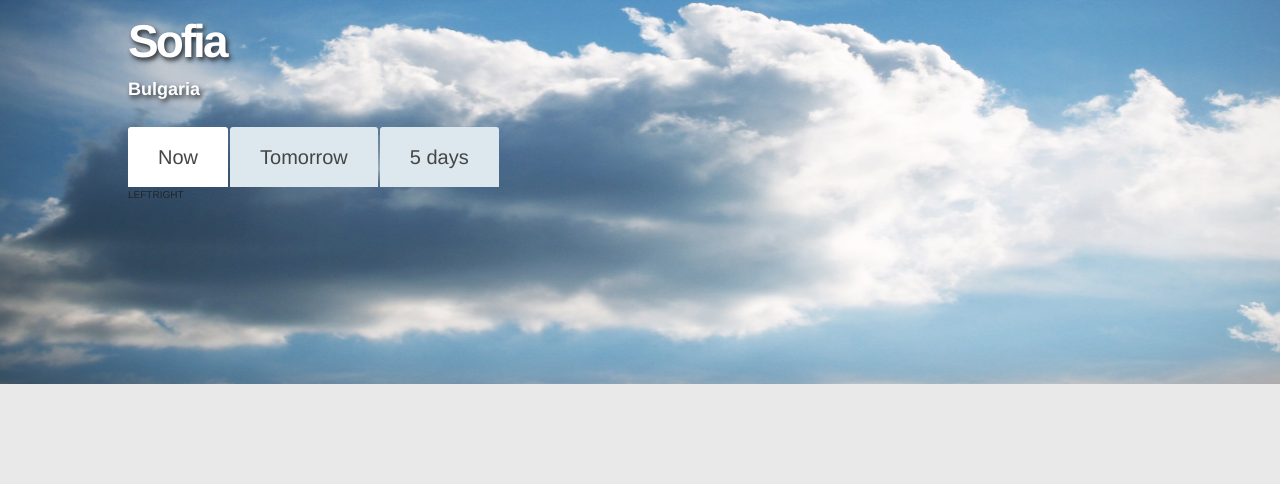
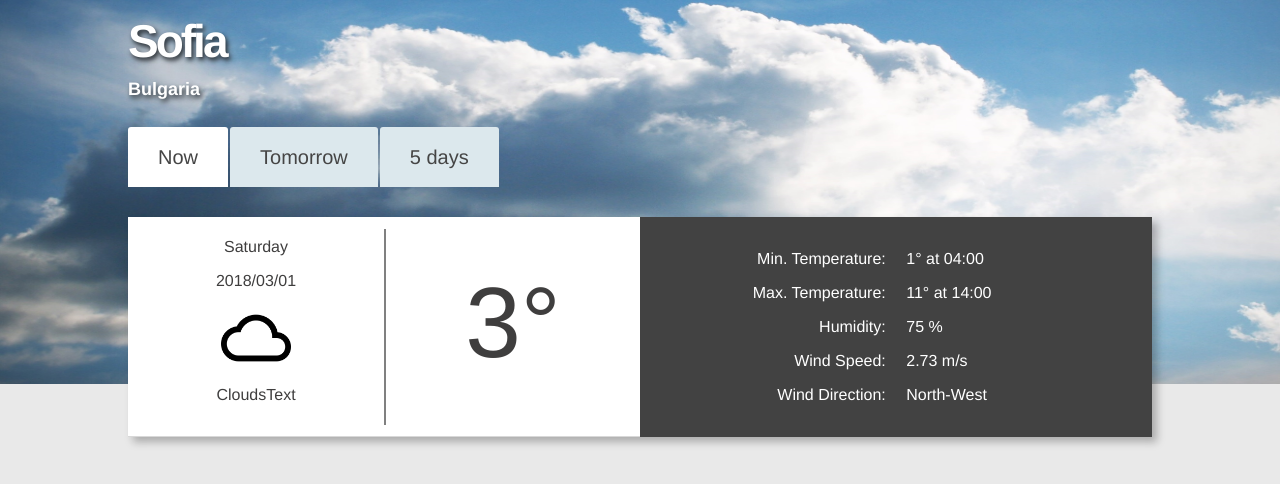
Before and after one commit to jivka93/BadWeather, a plain HTML site: page BadWeatherApp/index.html in a window 1280 px wide. Shown: the part 76-560 px from the top of the page. Drawn offline with nearby package versions, Linux system fonts and the light colour scheme; no server answers.

Commit message:
adding tomorrow tab

```diff
--- a/BadWeatherApp/css/main.css
+++ b/BadWeatherApp/css/main.css
@@ -105,7 +105,9 @@ body {
 }
 
 
-/*------Content--------*/
+/*-------------CONTENT----------------*/
+
+/* -------Tomorrow-------- */
 table{
     box-shadow: 5px 5px 8px rgba(0, 0, 0, 0.267);
     margin-bottom: 30px;
@@ -124,7 +126,6 @@ table{
 
 #current-weather-table {
     width: 100%;
-    display:none;
 }
 
 table tr td .bigger-text {
@@ -148,7 +149,54 @@ table tr td .smaller-text{
 }
 
 /* -------Tomorrow-------- */
-.part{
-    display: inline;
+.content-tomorrow{
+    background: #ffffff;
+    font-size: 16px;
+    width: 100%;
+    text-align: center;
+    color: rgb(63, 62, 62);
+    border-bottom: solid 1.7px rgb(216,216, 216);
+    box-shadow: 5px 5px 8px rgba(0, 0, 0, 0.267);
+    margin-bottom: 30px;
+    min-height: 220px;
+}
+
+.column{
+    width: 25%;
+    background: #ffffff;
     float: left;
+    padding: 18px;
 }
+
+#middle{
+    font-size: 100px;
+    min-height: 180px;
+    border-left: 2px solid grey;
+    margin-top: 1.2%;
+    margin-bottom: 1.5%;
+}
+
+#right{
+    width: 25%;
+    background-color: #424242;
+    color: white;
+    min-height: 220px;
+    text-align: right;
+    padding-top: 3%;
+    padding-right: 1%;
+
+}
+
+#last-right{
+    width: 25%;
+    background-color: #424242;
+    color: white;
+    min-height: 220px;
+    text-align: left;
+    padding-top: 3%;
+    padding-left: 1%;
+}
+
+#tomorrow-icon{
+    width: 70px;
+}
--- a/BadWeatherApp/index.html
+++ b/BadWeatherApp/index.html
@@ -96,14 +96,31 @@
                 </div>
 
                 <div class="content-tomorrow">
-                        <table id="tomorrow-weather-table">
-                                <div class="part" id="tomorrow-left-big-part">
-                                        LEFT
-                                    </div>
-                                    <div class="part" id="tomorrow-right-big-part">
-                                        RIGHT
-                                    </div>
-                            </table>
+                        <div id="left" class="column">
+                            <p>Saturday</p>
+                            <p>2018/03/01</p>
+                            <p>
+                                <img id="tomorrow-icon" src="images/clouds.png" alt="BadWeather">
+                            </p>
+                            <p>CloudsText</p>
+                        </div>
+                        <div id="middle" class="column">
+                                <p>3°</p>
+                        </div>
+                        <div id="right" class="column">
+                            <p>Min. Temperature:</p>
+                            <p>Max. Temperature:</p>
+                            <p>Humidity: </p>
+                            <p>Wind Speed:</p>
+                            <p>Wind Direction:</p>
+                        </div>
+                        <div id="last-right" class="column">
+                                <p>1° at 04:00</p>
+                                <p>11° at 14:00</p>
+                                <p>75 %</p>
+                                <p>2.73 m/s</p>
+                                <p>North-West</p>
+                            </div>
                 </div>
 
                 <div class="content-five-days">
```
